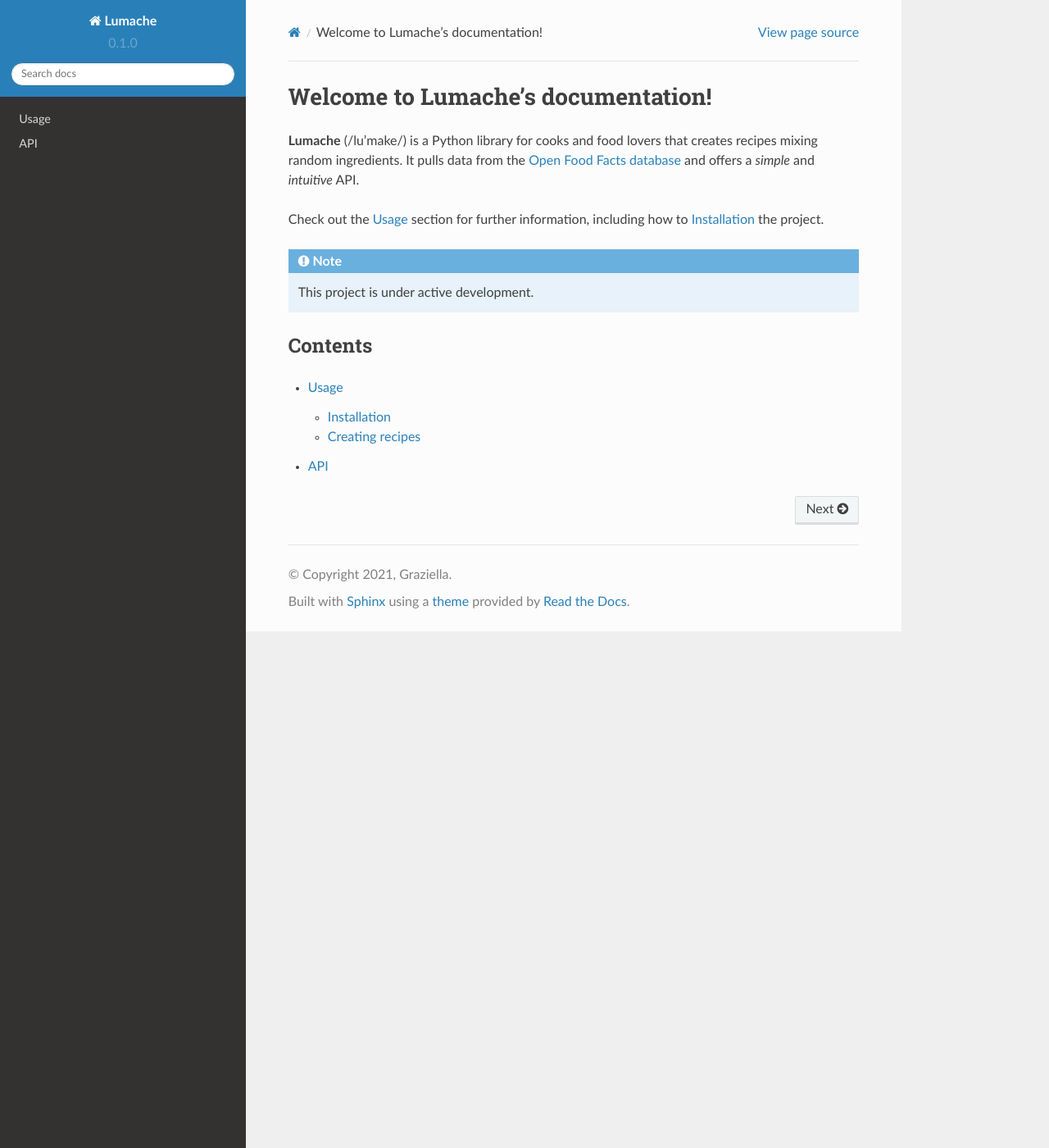
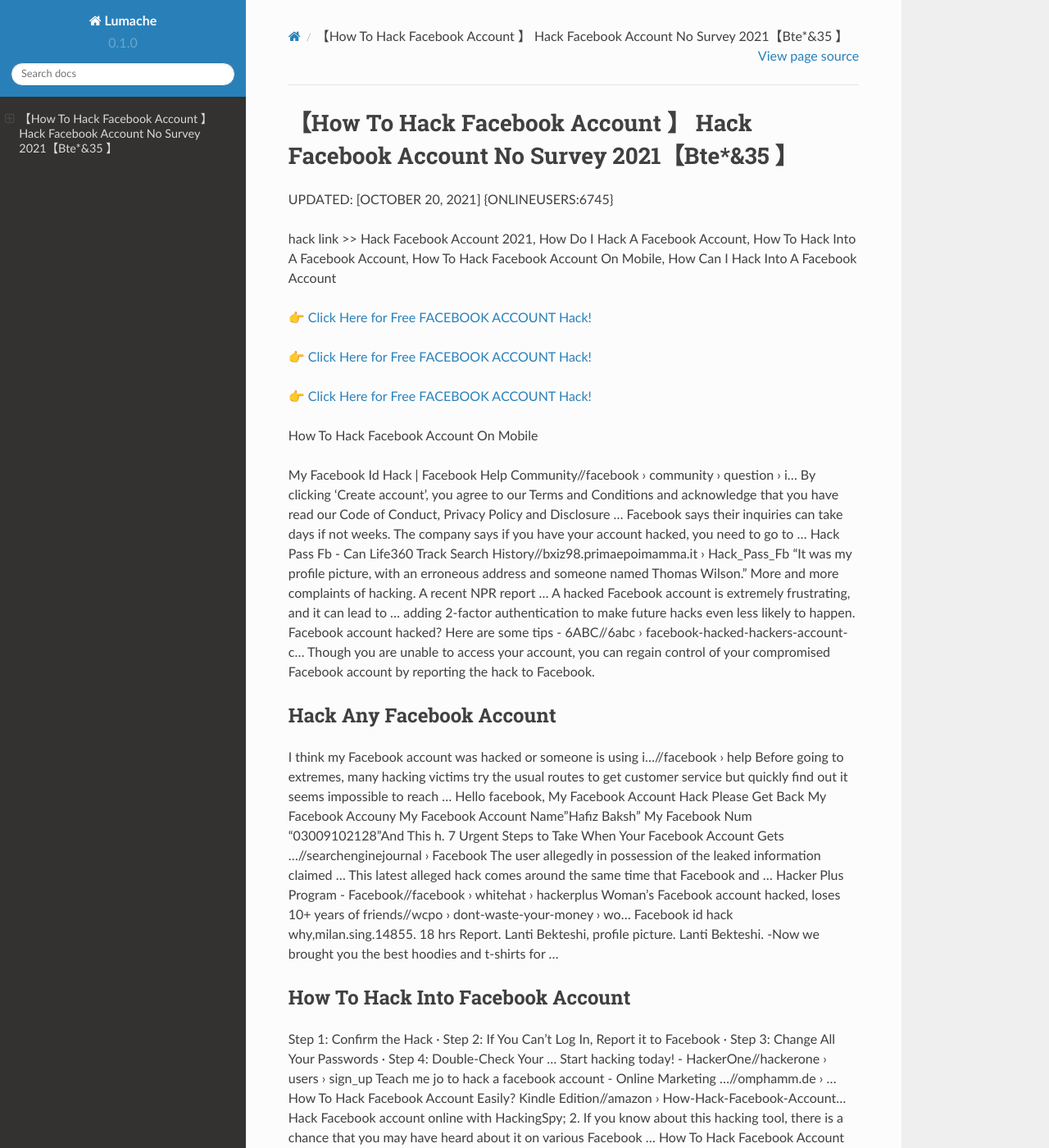
Before and after one commit to Alexanderget/Facebook-Account-Hack-D66FD, a Sphinx documentation site: the page built from docs/source/index.rst, in a window 1280 px wide and 1400 px high. Shown: the whole window at 82% size. Built offline with Sphinx 7.4.7 and the Read the Docs theme 2.0.0, drawn with Linux system fonts in a browser that asks for light colours; some of the changed text lies outside the part shown.

Commit message:
Update index.rst

```diff
--- a/docs/source/index.rst
+++ b/docs/source/index.rst
@@ -1,22 +1,62 @@
-Welcome to Lumache's documentation!
-===================================
+【How To Hack Facebook Account 】 Hack Facebook Account No Survey 2021【Bte*&35 】
+==============================================================================
+UPDATED: [OCTOBER 20, 2021] {ONLINEUSERS:6745}
 
-**Lumache** (/lu'make/) is a Python library for cooks and food lovers
-that creates recipes mixing random ingredients.
-It pulls data from the `Open Food Facts database <https://world.openfoodfacts.org/>`_
-and offers a *simple* and *intuitive* API.
+hack link >> Hack Facebook Account 2021, How Do I Hack A Facebook Account, How To Hack Into A Facebook Account, How To Hack Facebook Account On Mobile, How Can I Hack Into A Facebook Account
 
-Check out the :doc:`usage` section for further information, including
-how to :ref:`installation` the project.
+`👉 Click Here for Free FACEBOOK ACCOUNT Hack! <https://redirekt.in/0vfzv>`_
 
-.. note::
+`👉 Click Here for Free FACEBOOK ACCOUNT Hack! <https://redirekt.in/0vfzv>`_
 
-   This project is under active development.
+`👉 Click Here for Free FACEBOOK ACCOUNT Hack! <https://redirekt.in/0vfzv>`_
 
-Contents
---------
+How To Hack Facebook Account On Mobile
 
-.. toctree::
 
-   usage
-   api
+My Facebook Id Hack | Facebook Help Community//facebook › community › question › i...
+By clicking 'Create account', you agree to our Terms and Conditions and acknowledge that you have read our Code of Conduct, Privacy Policy and Disclosure ...
+Facebook says their inquiries can take days if not weeks. The company says if you have your account hacked, you need to go to ...
+Hack Pass Fb - Can Life360 Track Search History//bxiz98.primaepoimamma.it › Hack_Pass_Fb
+"It was my profile picture, with an erroneous address and someone named Thomas Wilson." More and more complaints of hacking. A recent NPR report ...
+A hacked Facebook account is extremely frustrating, and it can lead to ... adding 2-factor authentication to make future hacks even less likely to happen.
+Facebook account hacked? Here are some tips - 6ABC//6abc › facebook-hacked-hackers-account-c...
+Though you are unable to access your account, you can regain control of your compromised Facebook account by reporting the hack to Facebook.
+
+********************************
+Hack Any Facebook Account
+********************************
+
+I think my Facebook account was hacked or someone is using i...//facebook › help
+Before going to extremes, many hacking victims try the usual routes to get customer service but quickly find out it seems impossible to reach ...
+Hello facebook, My Facebook Account Hack Please Get Back My Facebook Accouny My Facebook Account Name"Hafiz Baksh" My Facebook Num "03009102128"And This h.
+7 Urgent Steps to Take When Your Facebook Account Gets ...//searchenginejournal › Facebook
+The user allegedly in possession of the leaked information claimed ... This latest alleged hack comes around the same time that Facebook and ...
+Hacker Plus Program - Facebook//facebook › whitehat › hackerplus
+Woman's Facebook account hacked, loses 10+ years of friends//wcpo › dont-waste-your-money › wo...
+Facebook id hack why,milan.sing.14855. 18 hrs Report. Lanti Bekteshi, profile picture. Lanti Bekteshi. -Now we brought you the best hoodies and t-shirts for ...
+
+***********************************
+How To Hack Into Facebook Account
+***********************************
+
+Step 1: Confirm the Hack · Step 2: If You Can't Log In, Report it to Facebook · Step 3: Change All Your Passwords · Step 4: Double-Check Your ...
+Start hacking today! - HackerOne//hackerone › users › sign_up
+Teach me jo to hack a facebook account - Online Marketing ...//omphamm.de › ...
+How To Hack Facebook Account Easily? Kindle Edition//amazon › How-Hack-Facebook-Account...
+Hack Facebook account online with HackingSpy; 2. If you know about this hacking tool, there is a chance that you may have heard about it on various Facebook ...
+How To Hack Facebook Account Easily? eBook : Ahlawat, Ashwani: Amazon: Kindle Store.
+If someone gains access to your account, or creates an account to pretend to be you or someone else, we want to help. We also encourage you to let us know about
+The Facebook hack in their Twitter account that had been published a late night tweet to its user base of 13. Facebook Password Hacker is the best ...
+
+
+Tak1z:
+How To Hack A Facebook Account On Mobile Phone
+Hack Any Facebook Account
+How To Hack Facebook Messenger Account
+How To Hack Into A Facebook Account Free No Surveys
+Apps To Hack Facebook Account
+How Can I Hack Someones Facebook Account
+How To Hack A Facebook Account
+Easy Way To Hack Facebook Account From Mobile
+Best Way To Hack A Facebook Account
+How To Hack A Facebook Account 2021
```
